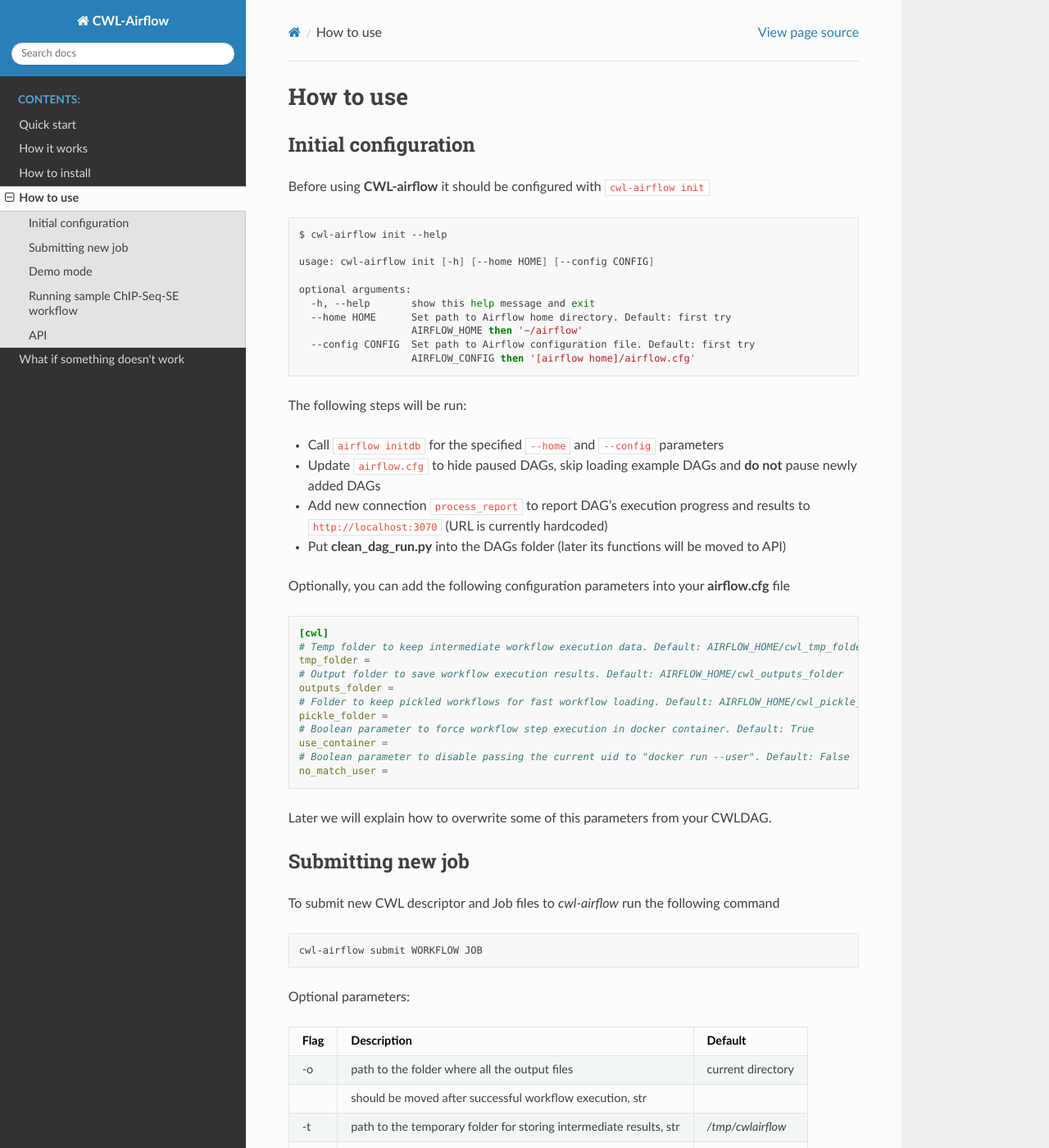
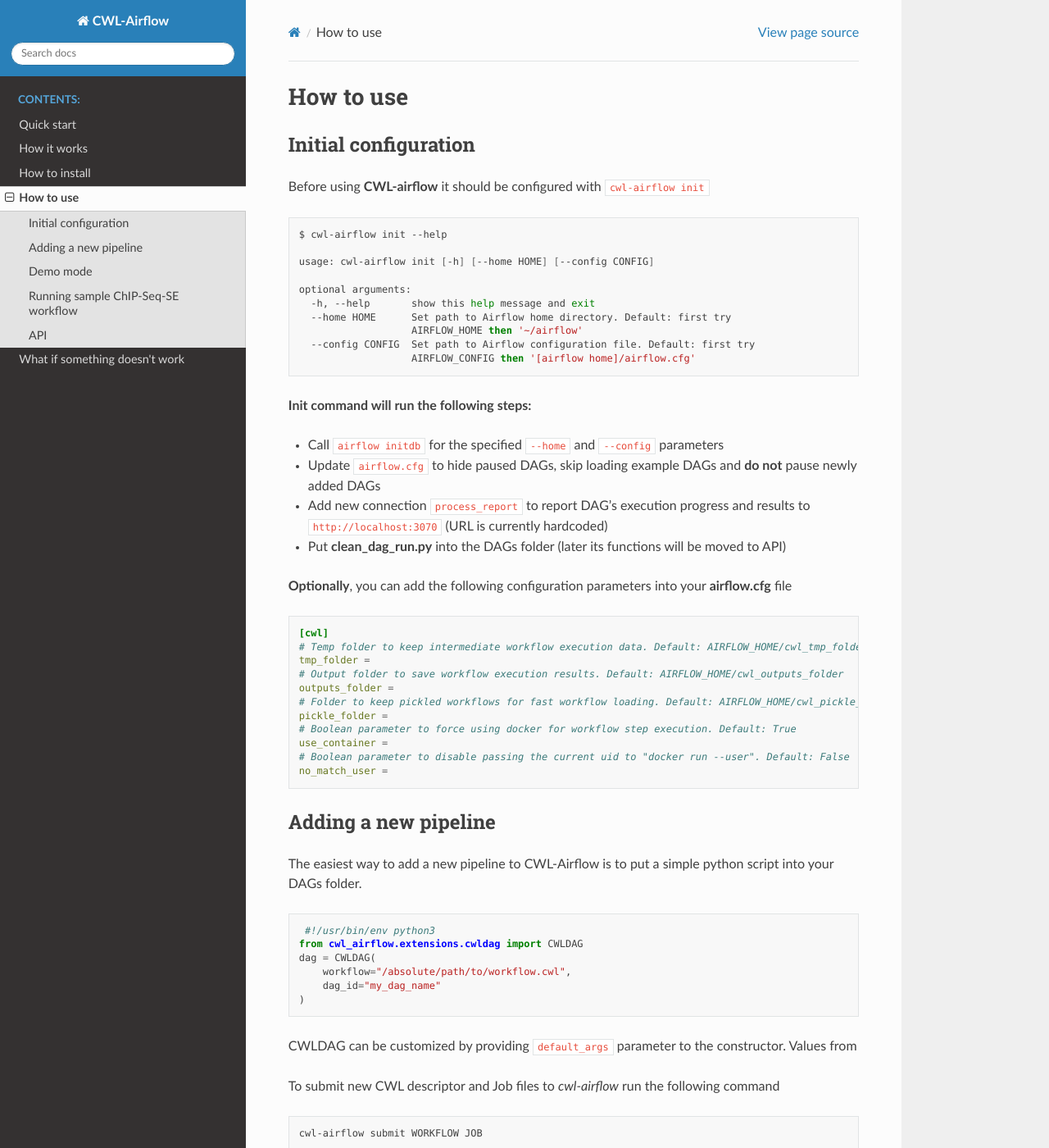
Before and after one commit to Barski-lab/cwl-airflow, a Sphinx documentation site: the page built from docs/readme/how_to_use.md, in a window 1280 px wide and 1400 px high. Shown: the whole window at 82% size. Built offline with Sphinx 7.4.7 and the Read the Docs theme 2.0.0, drawn with Linux system fonts in a browser that asks for light colours.

Commit message:
Minor corrtions in How to use manual

````diff
--- a/docs/readme/how_to_use.md
+++ b/docs/readme/how_to_use.md
@@ -16,13 +16,13 @@
   --config CONFIG  Set path to Airflow configuration file. Default: first try
                    AIRFLOW_CONFIG then '[airflow home]/airflow.cfg'
 ```
-The following steps will be run:
+**Init command will run the following steps:**
 - Call `airflow initdb` for the specified `--home` and `--config` parameters
 - Update `airflow.cfg` to hide paused DAGs, skip loading example DAGs and **do not** pause newly added DAGs
 - Add new connection `process_report` to report DAG's execution progress and results to `http://localhost:3070` (URL is currently hardcoded)
 - Put **clean_dag_run.py** into the DAGs folder (later its functions will be moved to API)
 
-Optionally, you can add the following configuration parameters into your **airflow.cfg** file
+**Optionally**, you can add the following configuration parameters into your **airflow.cfg** file
 
 ```ini
 [cwl]
@@ -32,14 +32,24 @@
 outputs_folder =
 # Folder to keep pickled workflows for fast workflow loading. Default: AIRFLOW_HOME/cwl_pickle_folder
 pickle_folder =
-# Boolean parameter to force workflow step execution in docker container. Default: True
+# Boolean parameter to force using docker for workflow step execution. Default: True
 use_container =
 # Boolean parameter to disable passing the current uid to "docker run --user". Default: False
 no_match_user =
 ```
-Later we will explain how to overwrite some of this parameters from your CWLDAG.
 
-## Submitting new job
+## Adding a new pipeline
+
+The easiest way to add a new pipeline to CWL-Airflow is to put a simple python script into your DAGs folder.
+```python
+ #!/usr/bin/env python3
+from cwl_airflow.extensions.cwldag import CWLDAG
+dag = CWLDAG(
+    workflow="/absolute/path/to/workflow.cwl",
+    dag_id="my_dag_name"
+)
+```
+CWLDAG can be customized by providing `default_args` parameter to the constructor. Values from
 
 To submit new CWL descriptor and Job files to *cwl-airflow* run the following command
 ```bash
````
